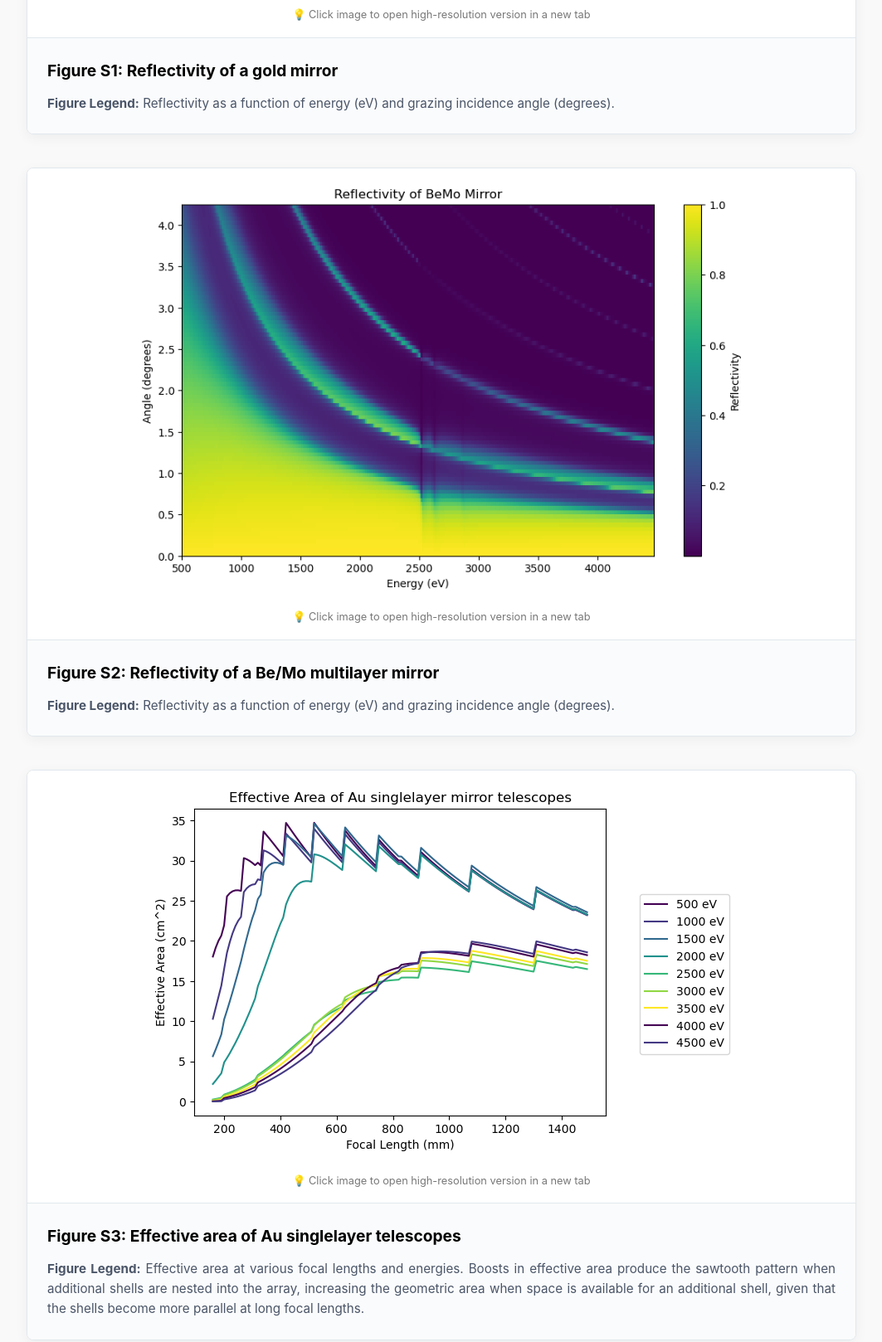
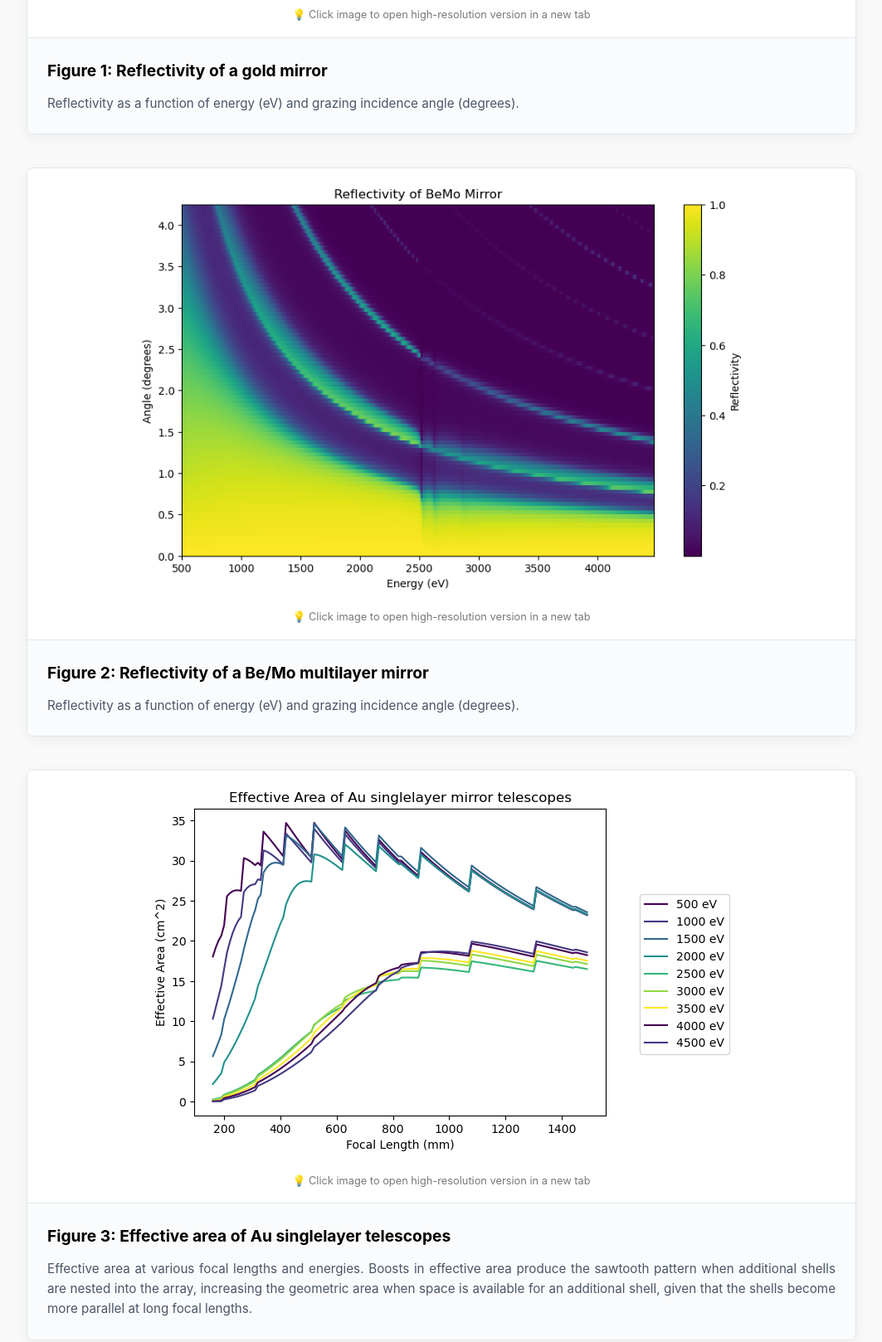
Before and after one commit to jacobspacepayne/spie26, a plain HTML site: page index.html in a window 1280 px wide. Shown: the part 1081-2699 px from the top of the page at 83% size, without its empty margins (108-1171 px from the left). Drawn offline with Linux system fonts and the light colour scheme.

Commit message:
Rename figures from 'S' to numbered format

```diff
--- a/index.html
+++ b/index.html
@@ -181,9 +181,9 @@
                     <span class="zoom-hint">💡 Click image to open high-resolution version in a new tab</span>
                 </div>
                 <div class="caption">
-                    <h3>Figure S1: Reflectivity of a gold mirror</h3>
+                    <h3>Figure 1: Reflectivity of a gold mirror</h3>
                     <p>
-                        <strong>Figure Legend:</strong> Reflectivity as a function of energy (eV) and grazing incidence angle (degrees).
+                        Reflectivity as a function of energy (eV) and grazing incidence angle (degrees).
                     </p>
                 </div>
             </section>
@@ -196,9 +196,9 @@
                     <span class="zoom-hint">💡 Click image to open high-resolution version in a new tab</span>
                 </div>
                 <div class="caption">
-                    <h3>Figure S2: Reflectivity of a Be/Mo multilayer mirror</h3>
+                    <h3>Figure 2: Reflectivity of a Be/Mo multilayer mirror</h3>
                     <p>
-                        <strong>Figure Legend:</strong> Reflectivity as a function of energy (eV) and grazing incidence angle (degrees).
+                        Reflectivity as a function of energy (eV) and grazing incidence angle (degrees).
                     </p>
                 </div>
             </section>
@@ -211,9 +211,9 @@
                     <span class="zoom-hint">💡 Click image to open high-resolution version in a new tab</span>
                 </div>
                 <div class="caption">
-                    <h3>Figure S3: Effective area of Au singlelayer telescopes</h3>
+                    <h3>Figure 3: Effective area of Au singlelayer telescopes</h3>
                     <p>
-                        <strong>Figure Legend:</strong> Effective area at various focal lengths and energies. Boosts in effective area produce the sawtooth pattern when additional shells are nested into the array, increasing the geometric area when space is available for an additional shell, given that the shells become more parallel at long focal lengths.
+                        Effective area at various focal lengths and energies. Boosts in effective area produce the sawtooth pattern when additional shells are nested into the array, increasing the geometric area when space is available for an additional shell, given that the shells become more parallel at long focal lengths.
                     </p>
                 </div>
             </section>
@@ -226,9 +226,9 @@
                     <span class="zoom-hint">💡 Click image to open high-resolution version in a new tab</span>
                 </div>
                 <div class="caption">
-                    <h3>Figure S4: Effective area of BeMo multilayer telescopes</h3>
+                    <h3>Figure 4: Effective area of BeMo multilayer telescopes</h3>
                     <p>
-                        <strong>Figure Legend:</strong> Effective area at various focal lengths and energies. Boosts in effective area produce the sawtooth pattern when additional shells are nested into the array, increasing the geometric area when space is available for an additional shell, given that the shells become more parallel at long focal lengths.
+                        Effective area at various focal lengths and energies. Boosts in effective area produce the sawtooth pattern when additional shells are nested into the array, increasing the geometric area when space is available for an additional shell, given that the shells become more parallel at long focal lengths.
                     </p>
                 </div>
             </section>
```
